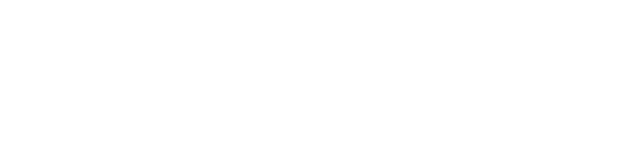
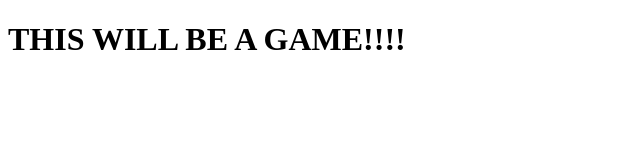
Before and after one commit to jitoquinto/Developros, a plain HTML site: page index.html in a window 1280 px wide. Shown: the whole page, without its empty margins (0-640 px from the left). Drawn offline with Linux system fonts and the light colour scheme; files whose address does not match are found by name.

Commit message:
added js folder

```diff
--- a/index.html
+++ b/index.html
@@ -6,5 +6,6 @@
     </head>
     <body>
       <!--  <script src="js/GameState.js"></script> -->
+      <h1>THIS WILL BE A GAME!!!!</h1>
     </body>
 </html>
```
Also changed, not shown: js/home.js (added).
